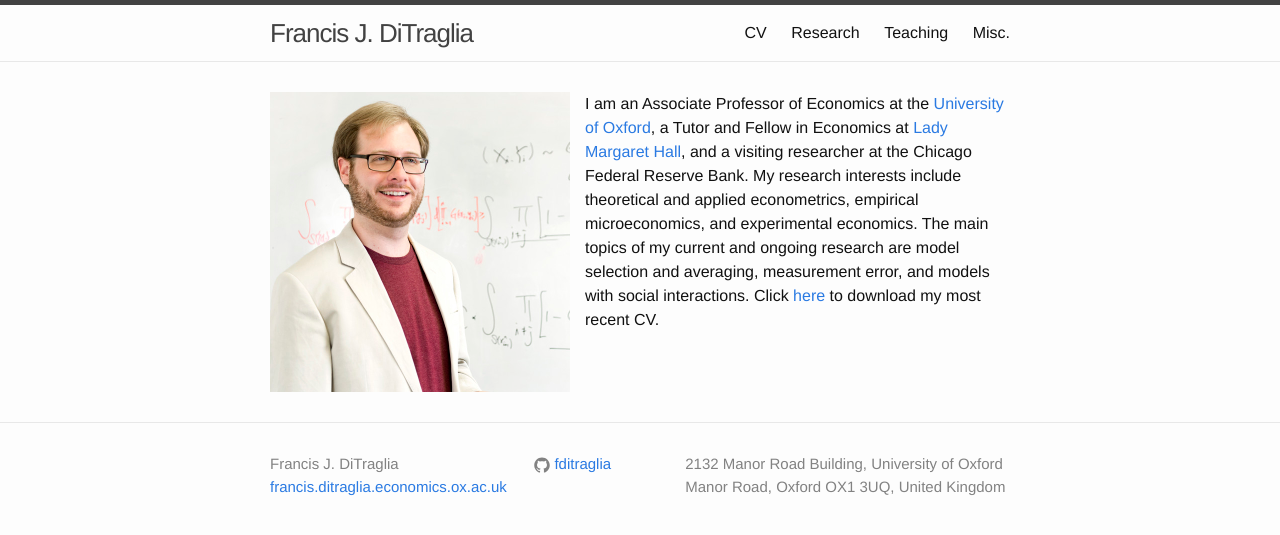
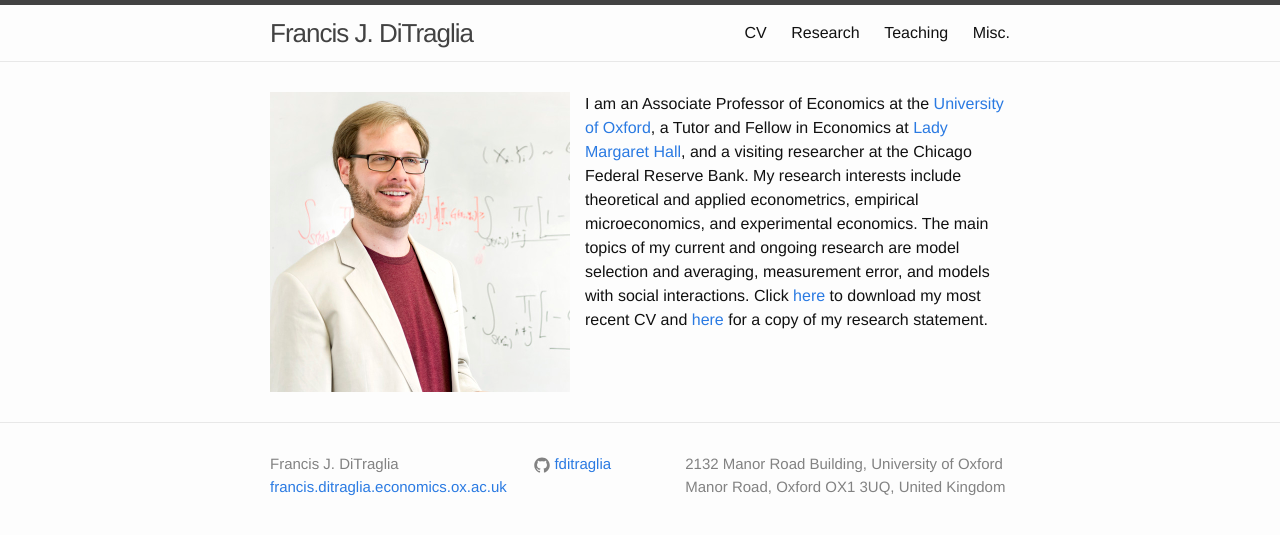
Before and after one commit to fditraglia/fditraglia.github.io, a Jekyll site: the page built from index.md, in a window 1280 px wide. Shown: the top 535 px of the page. Built offline with Jekyll 4.4.1, drawn with Linux system fonts in a browser that asks for light colours.

Commit message:
restore link to research statement

```diff
--- a/index.md
+++ b/index.md
@@ -7,5 +7,4 @@ I am an Associate Professor of Economics at the [University of Oxford](http://ww
 Before Cambridge, I earned an MA in economics at [UC San Diego](http://www.ucsd.edu), an MSc in statistics at the University of [St Andrews](http://www.st-andrews.ac.uk) and a BA in economics and mathematics at the [College of William and Mary](http://www.wm.edu). -->
 My research interests include theoretical and applied econometrics, empirical microeconomics, and experimental economics.
 The main topics of my current and ongoing research are model selection and averaging, measurement error, and models with social interactions.
-Click [here](/pdf/DiTraglia-CV.pdf) to download my most recent CV.
-<!--- and [here](/pdf/DiTraglia-research.pdf) for a copy of my research statement. --->
+Click [here](/pdf/DiTraglia-CV.pdf) to download my most recent CV and [here](/pdf/DiTraglia-research.pdf) for a copy of my research statement.
```
